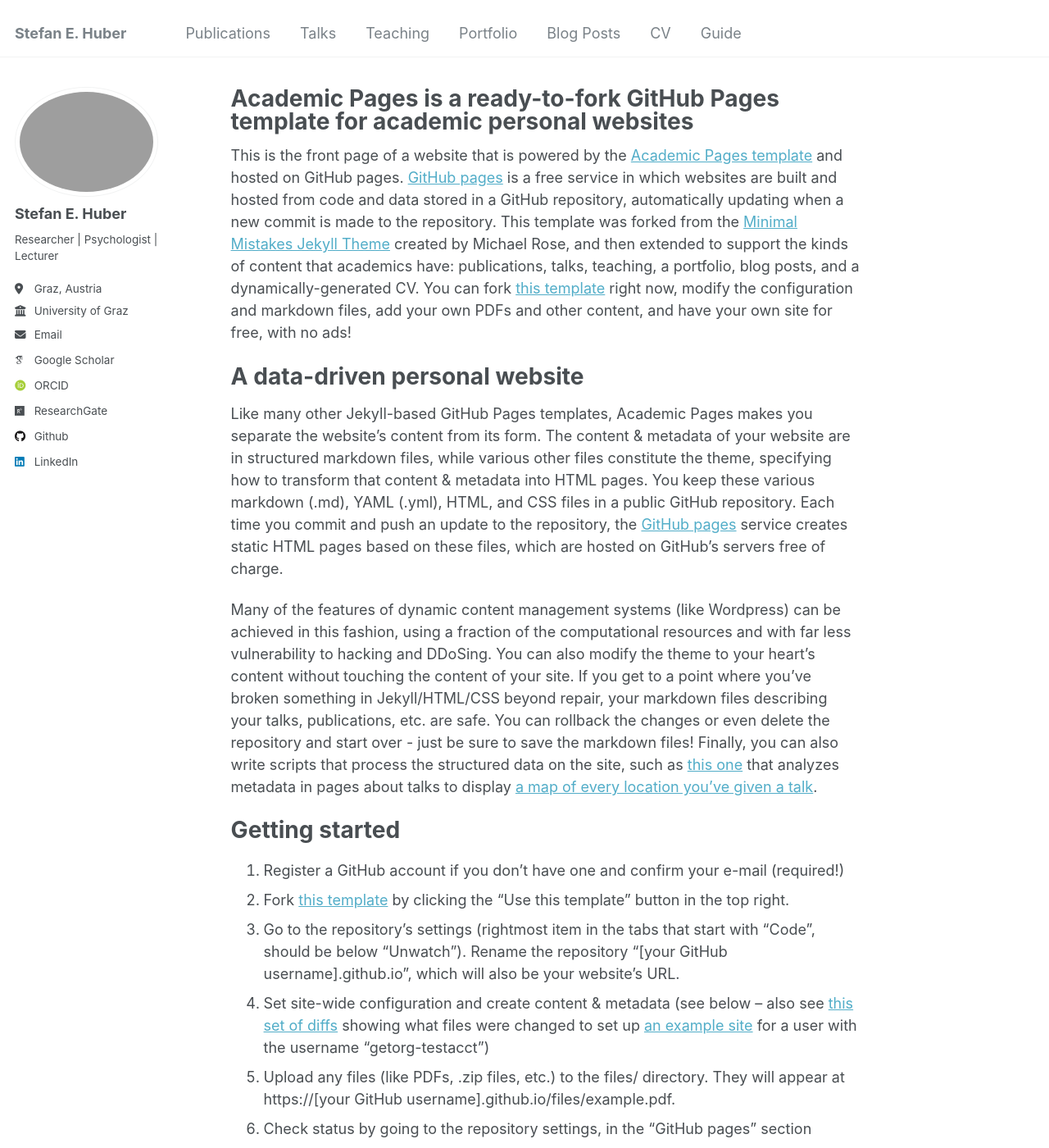
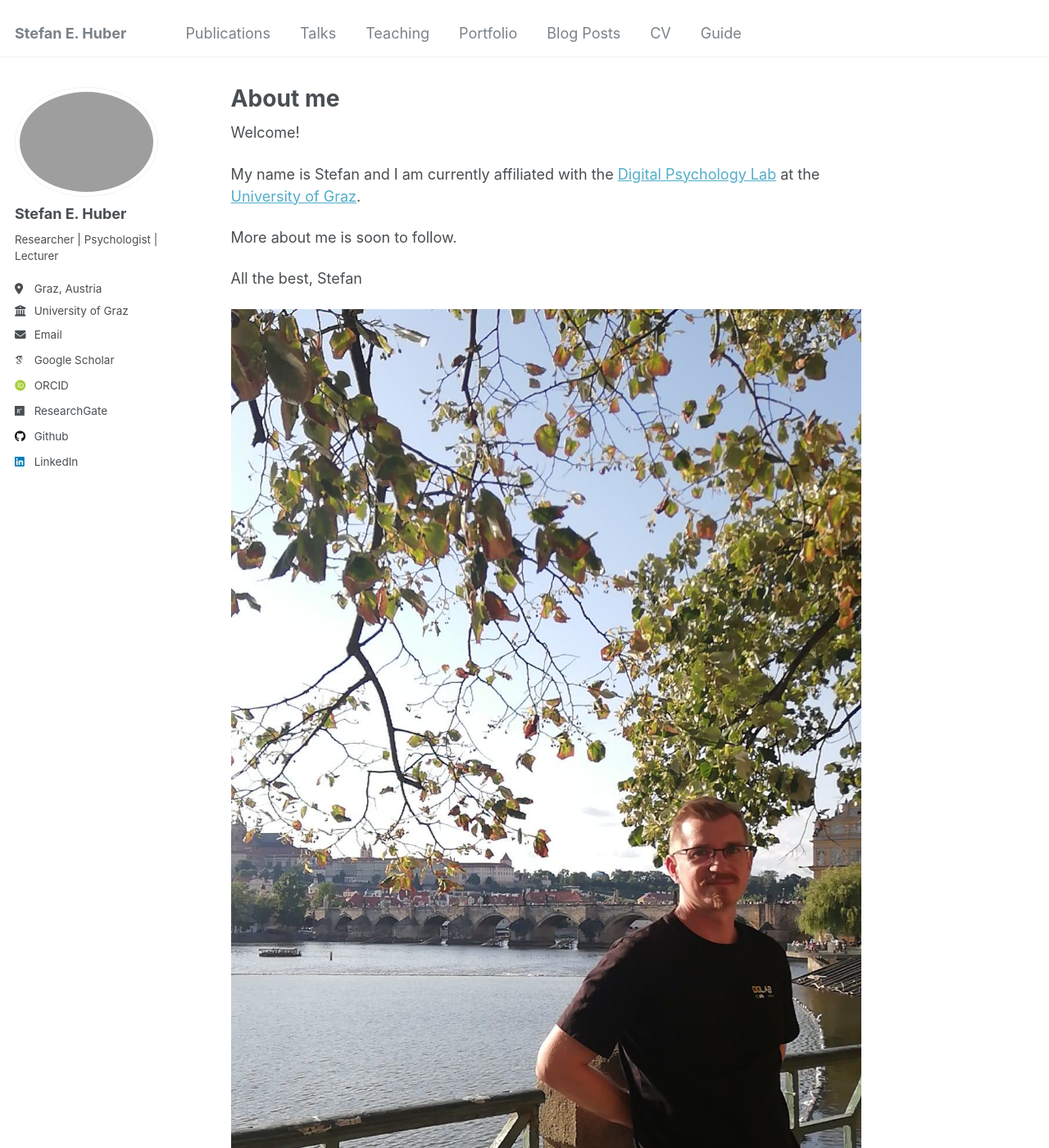
Before and after one commit to stefaneha/stefaneha.github.io, a Jekyll site: the page built from _pages/about.md, in a window 1280 px wide and 1400 px high. Shown: the whole window at 82% size. Built offline with Jekyll 4.4.1, drawn with Linux system fonts in a browser that asks for light colours; some web fonts are replaced; some of the changed text lies outside the part shown.

Commit message:
Some changes to main page.
Co-authored-by: Lukas Ober <lukasober@users.noreply.github.com>

```diff
--- a/_pages/about.md
+++ b/_pages/about.md
@@ -1,12 +1,24 @@
 ---
 permalink: /
-title: "Academic Pages is a ready-to-fork GitHub Pages template for academic personal websites"
+title: "About me"
 author_profile: true
 redirect_from:
   - /about/
   - /about.html
 ---
 
+Welcome!
+
+My name is Stefan and I am currently affiliated with the [Digital Psychology Lab](https://digilab.uni-graz.at/en/) at the [University of Graz](https://www.uni-graz.at/en/).
+
+More about me is soon to follow.
+
+All the best,
+Stefan
+
+<img src="/images/Stefan_Huber_Prag_Bridge.jpeg">
+
+<!---
 This is the front page of a website that is powered by the [Academic Pages template](https://github.com/academicpages/academicpages.github.io) and hosted on GitHub pages. [GitHub pages](https://pages.github.com) is a free service in which websites are built and hosted from code and data stored in a GitHub repository, automatically updating when a new commit is made to the repository. This template was forked from the [Minimal Mistakes Jekyll Theme](https://mmistakes.github.io/minimal-mistakes/) created by Michael Rose, and then extended to support the kinds of content that academics have: publications, talks, teaching, a portfolio, blog posts, and a dynamically-generated CV. You can fork [this template](https://github.com/academicpages/academicpages.github.io) right now, modify the configuration and markdown files, add your own PDFs and other content, and have your own site for free, with no ads!
 
 A data-driven personal website
@@ -46,4 +58,4 @@ Example: editing a markdown file for a talk
 
 For more info
 ------
-More info about configuring Academic Pages can be found in [the guide](https://academicpages.github.io/markdown/), the [growing wiki](https://github.com/academicpages/academicpages.github.io/wiki), and you can always [ask a question on GitHub](https://github.com/academicpages/academicpages.github.io/discussions). The [guides for the Minimal Mistakes theme](https://mmistakes.github.io/minimal-mistakes/docs/configuration/) (which this theme was forked from) might also be helpful.
+More info about configuring Academic Pages can be found in [the guide](https://academicpages.github.io/markdown/), the [growing wiki](https://github.com/academicpages/academicpages.github.io/wiki), and you can always [ask a question on GitHub](https://github.com/academicpages/academicpages.github.io/discussions). The [guides for the Minimal Mistakes theme](https://mmistakes.github.io/minimal-mistakes/docs/configuration/) (which this theme was forked from) might also be helpful. -->
```
Also changed, not shown: images/Stefan_Huber_Prag_Bridge.jpeg (added).
